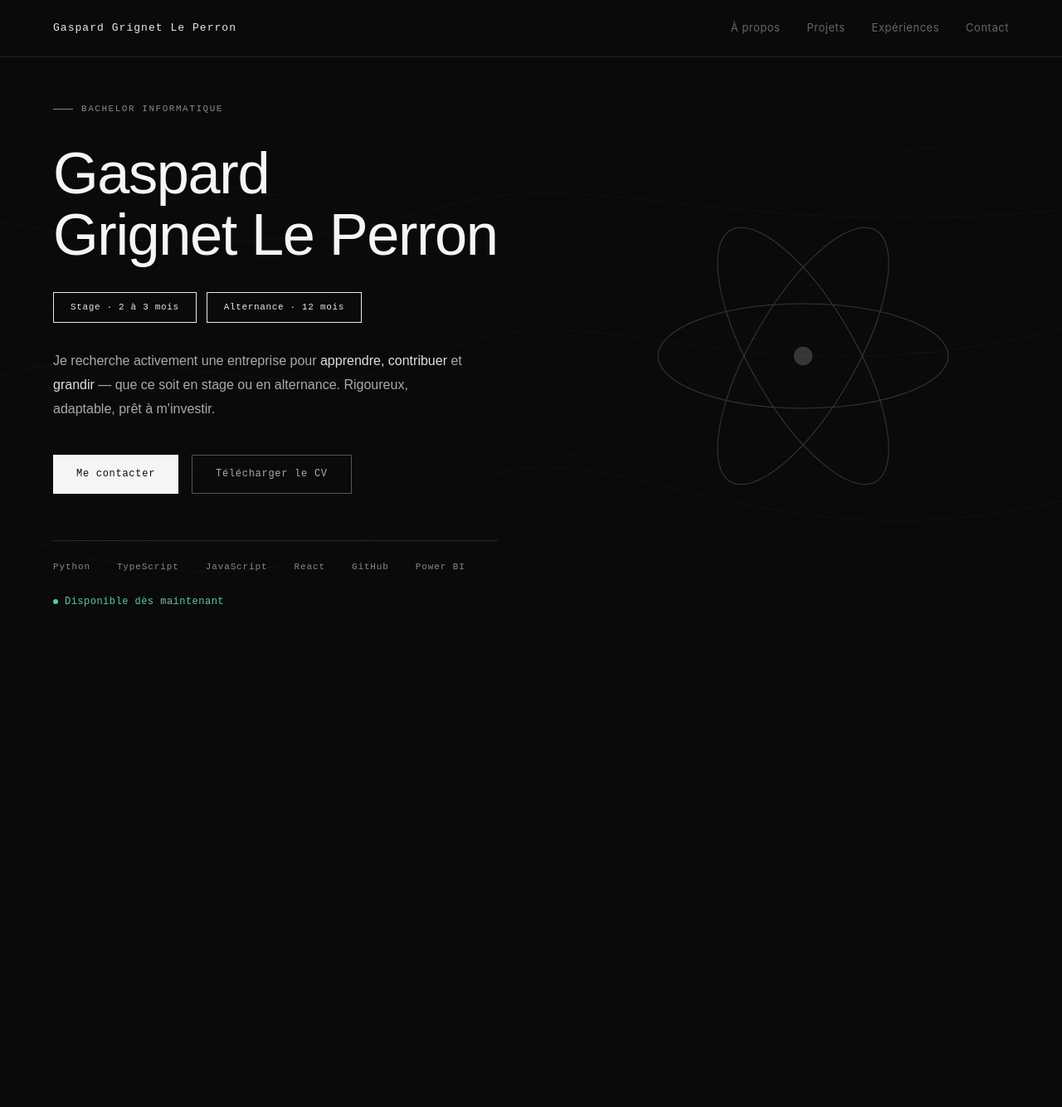
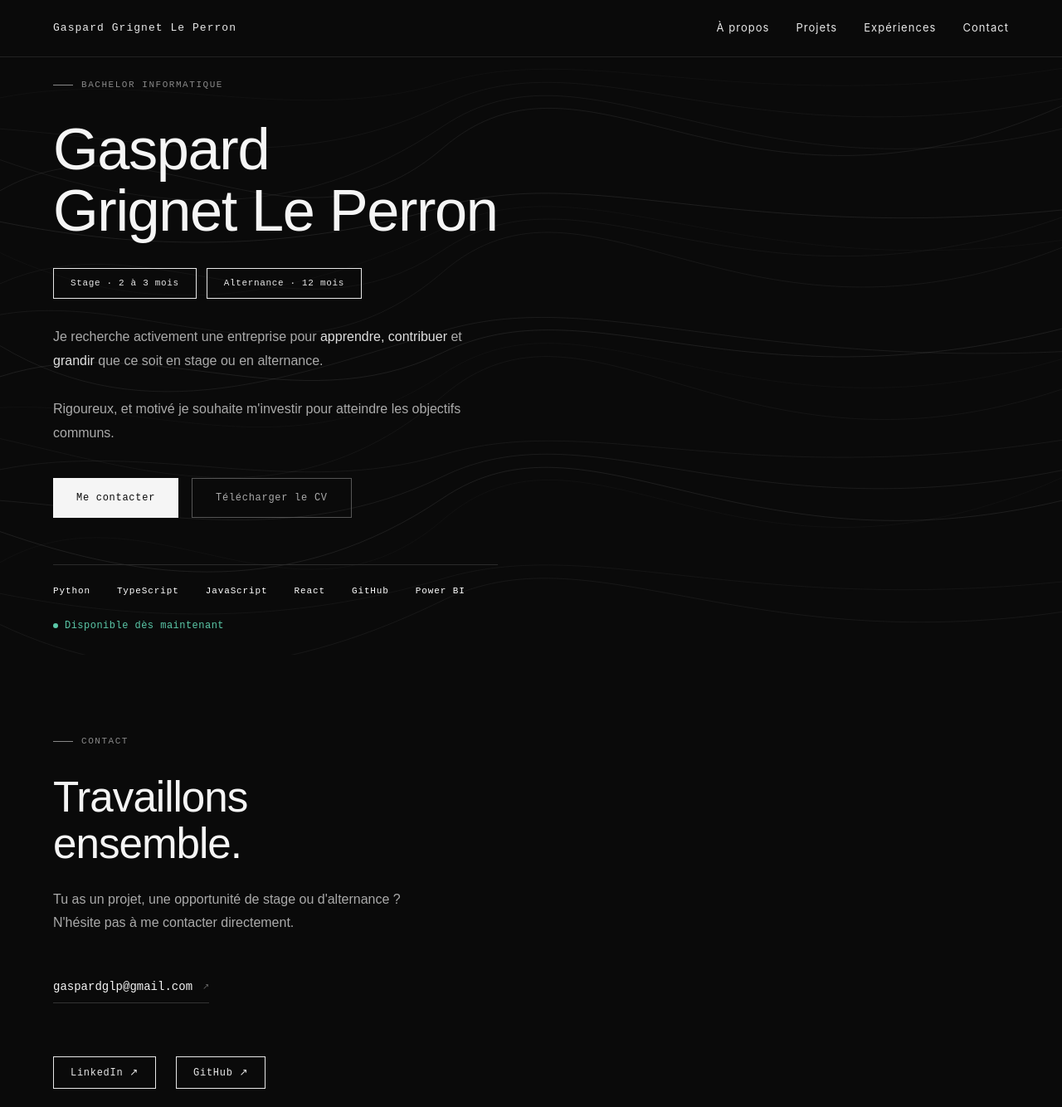
Before and after one commit to krisiksDev/portfolio, a React app: page / in a window 1280 px wide. Shown: the top 1334 px of the page at 83% size. Before the commit the page ends 800 px from the top, so only its background shows below. Built offline with nearby package versions, Linux system fonts and the light colour scheme; the HTML template or start-up script is replaced by a standard one.

Commit message:
feat: add Contact section with email, LinkedIn and GitHub links

```diff
--- a/src/App.jsx
+++ b/src/App.jsx
@@ -1,11 +1,13 @@
 import Navbar from './components/Navbar'
 import Hero from './sections/Hero'
+import Contact from './sections/Contact'
 
 function App() {
   return (
     <div>
       <Navbar />
       <Hero />
+      <Contact />
     </div>
   )
 }
--- a/src/components/Navbar.jsx
+++ b/src/components/Navbar.jsx
@@ -13,9 +13,9 @@ export default function Navbar() {
       <div style={{ display: 'flex', gap: '2rem' }}>
         {['À propos', 'Projets', 'Expériences', 'Contact'].map(link => (
           <a key={link} href={`#${link.toLowerCase()}`} style={{
-            fontSize: '13px', color: '#666', textDecoration: 'none', letterSpacing: '0.04em'
+            fontSize: '13px', color: '#e8e8e8', textDecoration: 'none', letterSpacing: '0.08em'
           }}>{link}</a>
-        ))}
+          ))}
       </div>
     </nav>
   )
--- /dev/null
+++ b/src/sections/Contact.jsx
@@ -0,0 +1,41 @@
+export default function Contact() {
+  return (
+    <section id="contact" style={{ padding: '6rem 4rem', maxWidth: '620px' }}>
+
+      <div style={{ fontFamily: 'Space Mono, monospace', fontSize: '11px', color: '#888', letterSpacing: '0.14em', textTransform: 'uppercase', marginBottom: '2rem', display: 'flex', alignItems: 'center', gap: '10px' }}>
+        <span style={{ display: 'inline-block', width: '24px', height: '0.5px', background: '#888' }}></span>
+        Contact
+      </div>
+
+      <h2 style={{ fontSize: 'clamp(32px, 4vw, 52px)', fontWeight: '300', lineHeight: '1.1', letterSpacing: '-0.02em', color: '#f5f5f5', margin: '0 0 1.5rem', fontFamily: 'DM Sans, sans-serif' }}>
+        Travaillons<br /><strong style={{ fontWeight: '500' }}>ensemble.</strong>
+      </h2>
+
+      <p style={{ fontSize: '16px', color: '#aaa', lineHeight: '1.8', fontWeight: '300', fontFamily: 'DM Sans, sans-serif', marginBottom: '3rem' }}>
+        Tu as un projet, une opportunité de stage ou d'alternance ?<br />
+        N'hésite pas à me contacter directement.
+      </p>
+
+      {/* Email */}
+      <a href="mailto:gaspardglp@gmail.com" style={{ display: 'inline-flex', alignItems: 'center', gap: '12px', fontFamily: 'Space Mono, monospace', fontSize: '14px', color: '#f5f5f5', textDecoration: 'none', marginBottom: '3rem', borderBottom: '0.5px solid #333', paddingBottom: '0.5rem' }}>
+        gaspardglp@gmail.com
+        <span style={{ fontSize: '10px', color: '#666' }}>↗</span>
+      </a>
+
+      {/* Liens */}
+      <div style={{ display: 'flex', gap: '1.5rem', marginTop: '1rem' }}>
+        <a href="https://www.linkedin.com/in/gglp/" target="_blank" rel="noreferrer" style={{ fontFamily: 'Space Mono, monospace', fontSize: '12px', color: '#e8e8e8', textDecoration: 'none', letterSpacing: '0.06em', border: '0.5px solid #e8e8e8', padding: '0.6rem 1.25rem' }}
+        onMouseEnter={e => { e.target.style.color = '#fff'; e.target.style.borderColor = '#fff' }}
+        onMouseLeave={e => { e.target.style.color = '#e8e8e8'; e.target.style.borderColor = '#e8e8e8' }}>
+            LinkedIn ↗
+        </a>
+        <a href="https://github.com/krisiksDev" target="_blank" rel="noreferrer" style={{ fontFamily: 'Space Mono, monospace', fontSize: '12px', color: '#e8e8e8', textDecoration: 'none', letterSpacing: '0.06em', border: '0.5px solid #e8e8e8', padding: '0.6rem 1.25rem' }}
+        onMouseEnter={e => { e.target.style.color = '#fff'; e.target.style.borderColor = '#fff' }}
+        onMouseLeave={e => { e.target.style.color = '#e8e8e8'; e.target.style.borderColor = '#e8e8e8' }}>
+            GitHub ↗
+        </a>
+      </div>
+
+    </section>
+  )
+}
--- a/src/sections/Hero.jsx
+++ b/src/sections/Hero.jsx
@@ -12,16 +12,8 @@ export default function Hero() {
       {/* Vagues en fond */}
       <svg style={{ position: 'absolute', top: 0, left: 0, width: '100%', height: '100%', zIndex: 0, pointerEvents: 'none' }} viewBox="0 0 1440 900" preserveAspectRatio="xMidYMid slice">
         {waves.map((d, i) => (
-          <path key={i} d={d} fill="none" stroke="#ffffff" strokeWidth="0.4" opacity={0.03 + (i % 5) * 0.015} />
+          <path key={i} d={d} fill="none" stroke="#ffffff" strokeWidth="0.4" opacity={0.08 + (i % 5) * 0.04} />
         ))}
-      </svg>
-
-      {/* Atome React — centré verticalement à droite */}
-      <svg style={{ position: 'absolute', top: '50%', right: '8%', transform: 'translateY(-50%)', width: '420px', height: '420px', zIndex: 0, pointerEvents: 'none', opacity: 0.18 }} viewBox="0 0 600 600">
-        <ellipse cx="300" cy="300" rx="250" ry="90" fill="none" stroke="#ffffff" strokeWidth="1.5" />
-        <ellipse cx="300" cy="300" rx="250" ry="90" fill="none" stroke="#ffffff" strokeWidth="1.5" transform="rotate(60 300 300)" />
-        <ellipse cx="300" cy="300" rx="250" ry="90" fill="none" stroke="#ffffff" strokeWidth="1.5" transform="rotate(120 300 300)" />
-        <circle cx="300" cy="300" r="16" fill="#ffffff" />
       </svg>
 
       <div style={{ position: 'relative', zIndex: 1, maxWidth: '620px' }}>
@@ -48,8 +40,10 @@ export default function Hero() {
         <p style={{ fontSize: '16px', color: '#aaa', lineHeight: '1.8', maxWidth: '500px', fontWeight: '300', fontFamily: 'DM Sans, sans-serif', marginBottom: '2.5rem' }}>
           Je recherche activement une entreprise pour{' '}
           <span style={{ color: '#e0e0e0' }}>apprendre, contribuer</span> et{' '}
-          <span style={{ color: '#e0e0e0' }}>grandir</span> — que ce soit en stage ou en alternance. Rigoureux, adaptable, prêt à m'investir.
-        </p>
+          <span style={{ color: '#e0e0e0' }}>grandir</span> que ce soit en stage ou en alternance.
+          <br /><br />
+          Rigoureux, et motivé je souhaite m'investir pour atteindre les objectifs communs.
+          </p>
 
         <div style={{ display: 'flex', gap: '1rem', marginBottom: '3.5rem' }}>
           <button style={{ fontFamily: 'Space Mono, monospace', fontSize: '12px', letterSpacing: '0.06em', padding: '0.85rem 1.75rem', background: '#f5f5f5', color: '#0a0a0a', border: 'none', cursor: 'pointer' }}>
@@ -64,7 +58,7 @@ export default function Hero() {
 
         <div style={{ display: 'flex', gap: '2rem', flexWrap: 'wrap', marginBottom: '1.5rem' }}>
           {['Python', 'TypeScript', 'JavaScript', 'React', 'GitHub', 'Power BI'].map(skill => (
-            <span key={skill} style={{ fontFamily: 'Space Mono, monospace', fontSize: '11px', color: '#888', letterSpacing: '0.08em' }}>{skill}</span>
+            <span key={skill} style={{ fontFamily: 'Space Mono, monospace', fontSize: '11px', color: '#ffffff', letterSpacing: '0.08em' }}>{skill}</span>
           ))}
         </div>
 
```
